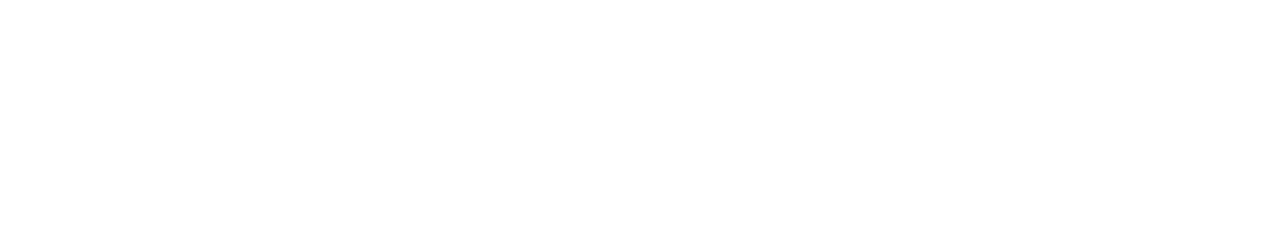
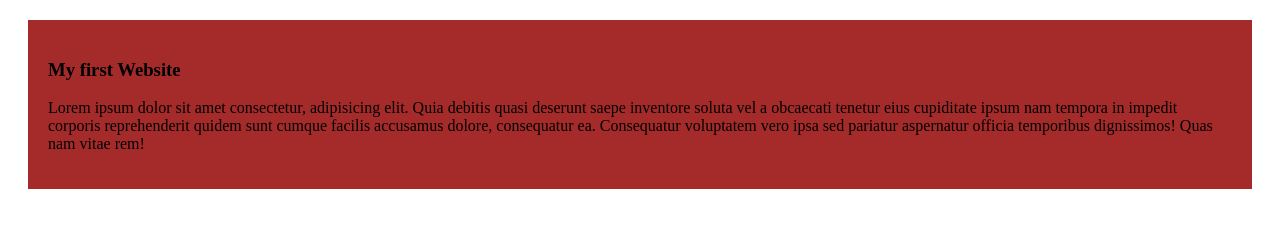
Before and after one commit to jihaduddinjbm/my-simple-webnon, a plain HTML site: page index.html in a window 1280 px wide. Drawn offline with Linux system fonts and the light colour scheme.

Commit message:
added the first blog

```diff
--- a/index.html
+++ b/index.html
@@ -4,8 +4,13 @@
     <meta charset="UTF-8">
     <meta name="viewport" content="width=device-width, initial-scale=1.0">
     <title>my simple webnon</title>
+    <link rel="stylesheet" href="styles/blog.css">
 </head>
 <body>
+    <div>
+        <h3>My first Website </h3>
+        <p>Lorem ipsum dolor sit amet consectetur, adipisicing elit. Quia debitis quasi deserunt saepe inventore soluta vel a obcaecati tenetur eius cupiditate ipsum nam tempora in impedit corporis reprehenderit quidem sunt cumque facilis accusamus dolore, consequatur ea. Consequatur voluptatem vero ipsa sed pariatur aspernatur officia temporibus dignissimos! Quas nam vitae rem!</p>
+    </div>
 
 </body>
 </html>
--- /dev/null
+++ b/styles/blog.css
@@ -0,0 +1,5 @@
+div{
+    background-color: brown;
+    margin: 20px;
+    padding: 20px;
+}
```
